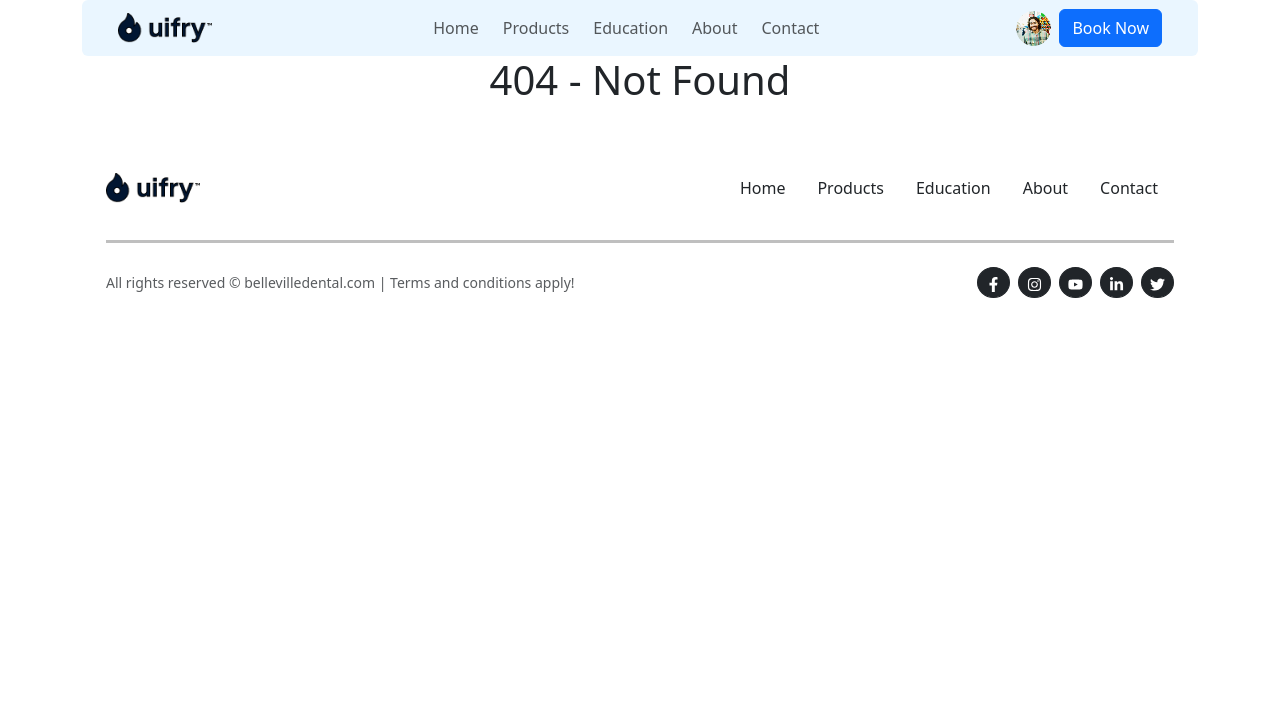
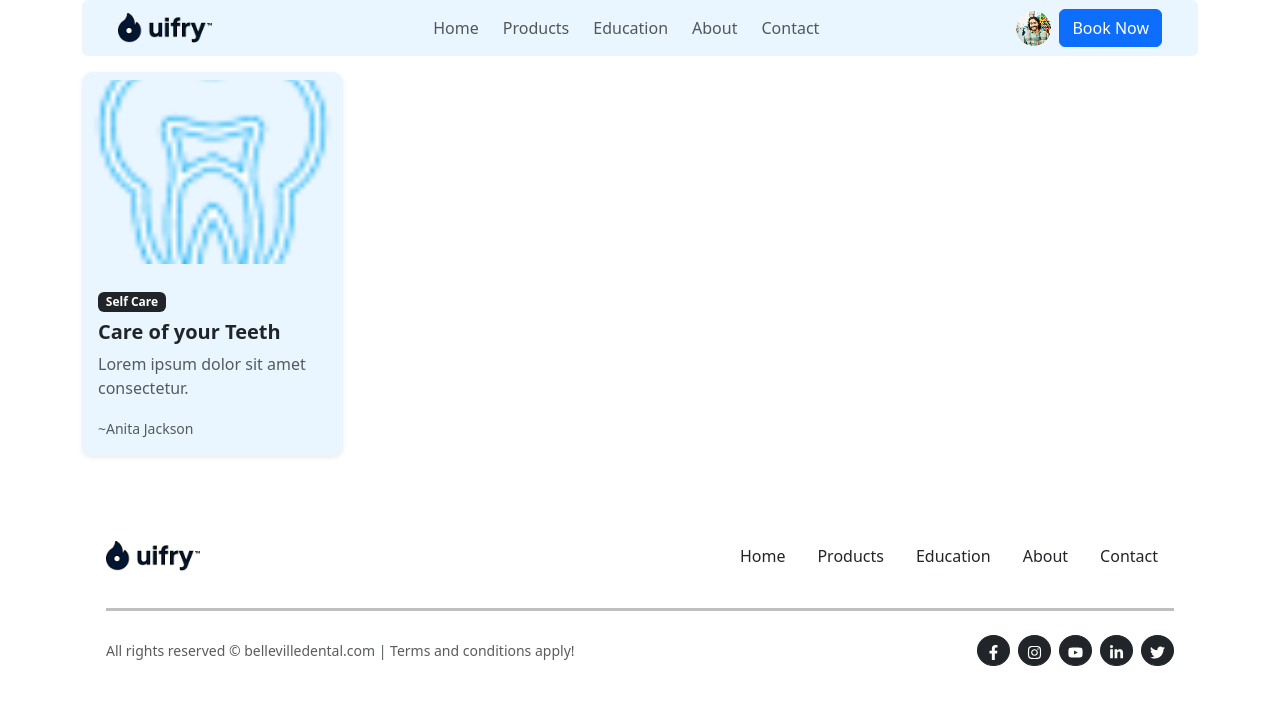
Before and after one commit to Vuduylong1999/Belleville-Dental, a React (Vite) app: page /products in a window 1280 px wide. Before the commit this address had no page. Shown: the top 704 px of the page. Built offline with nearby package versions, Linux system fonts and the light colour scheme.

Commit message:
ProductCard

```diff
--- /dev/null
+++ b/src/components/ProductCard.jsx
@@ -0,0 +1,16 @@
+import React from "react";
+
+const ProductCard = ({ image, tag, title, description, author }) => {
+  return (
+    <div className="card shadow-sm border-0" style={{ backgroundColor: '#eaf6ff', borderRadius: '10px' }}>
+      <img src={image} className="card-img-top p-2" alt={title} style={{ borderTopLeftRadius: '10px', borderTopRightRadius: '10px', height: '200px', objectFit: 'cover' }} />
+      <div className="card-body">
+        <span className="badge bg-dark mb-2">{tag}</span>
+        <h5 className="card-title fw-bold">{title}</h5>
+        <p className="card-text text-muted">{description}</p>
+        <p className="card-text text-muted"><small>~{author}</small></p>
+      </div>
+    </div>
+  );
+};
+export default ProductCard;
--- /dev/null
+++ b/src/pages/Products.jsx
@@ -0,0 +1,22 @@
+import React from "react";
+import ProductCard from "../components/ProductCard";
+import Teeth from '../assets/teeth.png';
+
+const Products = () => {
+    return (
+        <div className="row g-4">
+            <div className="col-md-3 py-3">
+                <ProductCard
+                    image={Teeth}
+                    tag="Self Care"
+                    title="Care of your Teeth"
+                    description="Lorem ipsum dolor sit amet consectetur."
+                    author="Anita Jackson"
+                />
+            </div>
+        </div>
+
+    );
+}
+
+export default Products;
--- a/src/pages/index.jsx
+++ b/src/pages/index.jsx
@@ -5,6 +5,7 @@ import AboutUs from './AboutUs';
 import ContactUs from './ContactUs';
 import DetailProduct from './DetailProduct';
 import DentalHomePage from './Home';
+import Products from './Products';
 
 function NotFound (){
     return <h1 className='text-center font-bold'> 404 - Not Found </h1>
@@ -15,6 +16,7 @@ export default function AppRouter() {
     <>
       <Routes>
         <Route path='/' element={<DentalHomePage></DentalHomePage>} ></Route>
+        <Route path='/products' element={<Products></Products>} ></Route>
         <Route path='/about-us' element={<AboutUs></AboutUs>} ></Route>
         <Route path='/contact-us' element={<ContactUs></ContactUs>} ></Route>
         <Route path='/details' element={<DetailProduct></DetailProduct>} ></Route>
```
